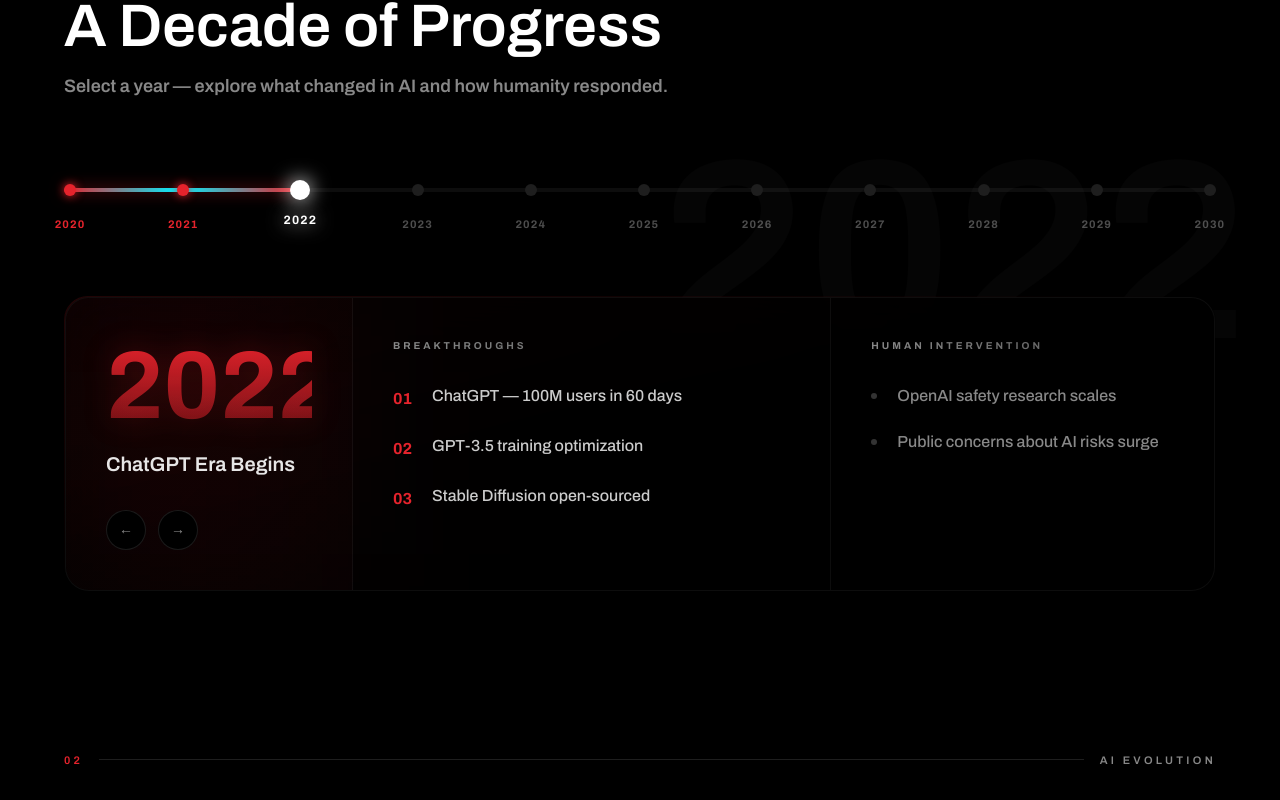
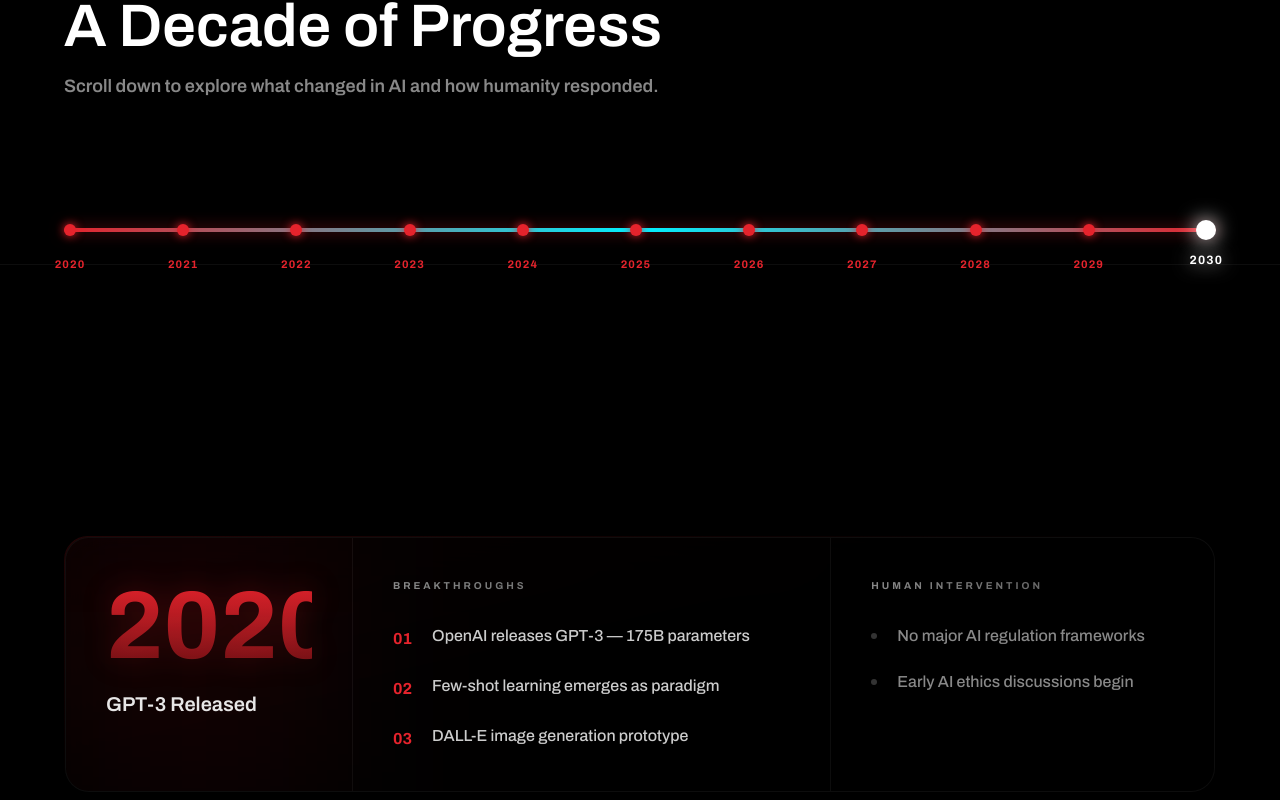
Before and after one commit to somapujith/Anthill-article, a React (Vite) app: page / in a window 1280 px wide. Shown: the part 1140-1940 px from the top of the page. Built offline with nearby package versions, Linux system fonts and the light colour scheme.

Commit message:
Implement advanced Awwwards-level creative features (Scrollytelling, Decrypt Text, Audio, Scroll Reveal Quote)

```diff
--- a/src/App.jsx
+++ b/src/App.jsx
@@ -1,3 +1,4 @@
+import { useState } from 'react'
 import Hero from './components/Hero'
 import Timeline from './components/Timeline'
 import AIEvolution from './components/AIEvolution'
@@ -10,12 +11,30 @@
 
 import ScrollProgress from './components/ScrollProgress'
 import NoiseBackground from './components/NoiseBackground'
+import { toggleAudio, getAudioState } from './utils/audio'
 
 export default function App() {
+  const [audioEnabled, setAudioEnabled] = useState(false)
+
+  const handleToggleAudio = () => {
+    setAudioEnabled(toggleAudio())
+  }
   return (
     <div className="bg-ant-black text-white font-archivo">
       <NoiseBackground />
       <ScrollProgress />
+
+      <button
+        onClick={handleToggleAudio}
+        className="fixed top-6 right-6 md:top-10 md:right-10 z-[100] w-10 h-10 rounded-full border border-white/20 bg-black/50 backdrop-blur-md flex items-center justify-center text-xs font-bold transition-all duration-300 hover:border-ant-red hover:shadow-[0_0_15px_rgba(229,35,44,0.5)]"
+      >
+        {audioEnabled ? (
+          <span className="text-ant-cyan">ON</span>
+        ) : (
+          <span className="text-white/50">OFF</span>
+        )}
+      </button>
+
       <Hero />
       <Timeline />
       <AIEvolution />
--- /dev/null
+++ b/src/components/DecryptText.jsx
@@ -0,0 +1,48 @@
+import { useState, useEffect, useRef } from 'react';
+import { motion, useInView } from 'framer-motion';
+
+const chars = 'ABCDEFGHIJKLMNOPQRSTUVWXYZ0123456789!@#$%^&*()_+{}[]|:;"<>,.?/';
+
+export default function DecryptText({ text, className = '', duration = 1000 }) {
+  const [displayText, setDisplayText] = useState('');
+  const ref = useRef(null);
+  const isInView = useInView(ref, { once: true, margin: "-10%" });
+  const hasStarted = useRef(false);
+
+  useEffect(() => {
+    if (!isInView || hasStarted.current) return;
+    hasStarted.current = true;
+
+    let iteration = 0;
+    const maxIterations = text.length;
+    const intervalTime = duration / maxIterations;
+
+    const interval = setInterval(() => {
+      setDisplayText((prev) => {
+        return text
+          .split('')
+          .map((letter, index) => {
+            if (index < iteration) {
+              return text[index];
+            }
+            return chars[Math.floor(Math.random() * chars.length)];
+          })
+          .join('');
+      });
+
+      if (iteration >= text.length) {
+        clearInterval(interval);
+      }
+
+      iteration += 1 / 3; // slows down the reveal slightly for visual effect
+    }, intervalTime);
+
+    return () => clearInterval(interval);
+  }, [isInView, text, duration]);
+
+  return (
+    <span ref={ref} className={`font-mono ${className}`}>
+      {isInView ? displayText : ''}
+    </span>
+  );
+}
--- a/src/components/FuturePredictions.jsx
+++ b/src/components/FuturePredictions.jsx
@@ -1,5 +1,6 @@
 import { useState } from 'react'
 import { motion, AnimatePresence } from 'framer-motion'
+import DecryptText from './DecryptText'
 
 const predictions = [
   { year: 2025, title: 'Near-Human Reasoning', description: 'AI systems match expert-level reasoning in specialized domains. Bar exams, medical diagnosis, code review.', probability: 85, impact: 'High', impactColor: 'text-white' },
@@ -61,7 +62,7 @@
                         exit={{ opacity: 0, height: 0 }}
                         className="text-white/60 text-sm font-medium mt-2 leading-relaxed relative z-10"
                       >
-                        {pred.description}
+                        <DecryptText text={pred.description} />
                       </motion.p>
                     )}
                   </AnimatePresence>
@@ -134,7 +135,7 @@
                         className="flex gap-5 group/item cursor-default"
                       >
                         <span className="text-ant-red font-bold shrink-0 mt-0.5 group-hover/item:text-white transition-colors duration-300 text-lg">0{i + 1}</span>
-                        <span className="text-white/80 font-medium leading-snug group-hover/item:text-white transition-colors duration-300">{point}</span>
+                        <DecryptText text={point} className="text-white/80 font-medium leading-snug group-hover/item:text-white transition-colors duration-300" />
                       </motion.div>
                     ))}
                   </div>
--- a/src/components/Impact.jsx
+++ b/src/components/Impact.jsx
@@ -1,5 +1,5 @@
-import { useState } from 'react'
-import { motion, AnimatePresence } from 'framer-motion'
+import { useState, useRef } from 'react'
+import { motion, AnimatePresence, useScroll, useTransform } from 'framer-motion'
 
 const impacts = {
   positive: [
@@ -28,6 +28,8 @@
     <section id="impact" className="bg-ant-black">
       <div className="px-8 md:px-16 pt-24 pb-16">
         <SectionHeader index="06" title="Impact & Risks" subtitle={"The Dual Nature\nof AI"} description="Tremendous benefits and serious risks exist in the same system." />
+
+        <ScrollRevealQuote />
 
         {/* toggle */}
         <div className="flex gap-2 p-1.5 bg-[#000000]/80 backdrop-blur-xl border border-white/10 rounded-full mb-16 w-fit shadow-xl relative z-10">
@@ -137,3 +139,32 @@
     </div>
   )
 }
+
+function ScrollRevealQuote() {
+  const container = useRef(null)
+  const { scrollYProgress } = useScroll({
+    target: container,
+    offset: ["start center", "end center"]
+  })
+
+  const words = "The greatest challenge of our decade is not just building artificial intelligence, but ensuring it remains fundamentally aligned with human flourishing and societal well-being.".split(" ")
+
+  return (
+    <div ref={container} className="py-24 mb-16 border-y border-white/5 bg-gradient-to-r from-transparent via-white/[0.01] to-transparent">
+      <p className="text-3xl md:text-5xl lg:text-6xl font-bold leading-[1.1] max-w-5xl flex flex-wrap gap-x-3 gap-y-2 lg:gap-x-4 lg:gap-y-4">
+        {words.map((word, i) => {
+          const start = i / words.length
+          const end = start + (1 / words.length)
+          const opacity = useTransform(scrollYProgress, [start, end], [0.15, 1])
+          const color = useTransform(scrollYProgress, [start, end], ["#ffffff33", "#ffffff"])
+
+          return (
+            <motion.span key={i} style={{ opacity, color }}>
+              {word}
+            </motion.span>
+          )
+        })}
+      </p>
+    </div>
+  )
+}
--- a/src/components/Interactive.jsx
+++ b/src/components/Interactive.jsx
@@ -1,5 +1,6 @@
 import { useState } from 'react'
 import { motion, AnimatePresence } from 'framer-motion'
+import { playGlitchSound, playHoverSound } from '../utils/audio'
 
 const getImpact = (level) => {
   if (level < 20) return { title: 'Uncontrolled Explosion', tag: 'Critical Risk', tagRed: true, outcomes: ['Rapid, unpredictable AI advancement', 'High probability of misalignment events', 'Massive unmanaged economic disruption', 'Surveillance and misuse maximized', 'AGI emergence possible by 2028', 'Outcome: uncertain, potentially catastrophic'] }
--- a/src/components/Timeline.jsx
+++ b/src/components/Timeline.jsx
@@ -1,5 +1,6 @@
-import { useState } from 'react'
-import { motion, AnimatePresence } from 'framer-motion'
+import { useState, useRef, useEffect } from 'react'
+import { motion, useInView } from 'framer-motion'
+import { playHoverSound, playClickSound } from '../utils/audio'
 
 const timelineData = [
   { year: 2020, title: 'GPT-3 Released', color: '#333', breakthroughs: ['OpenAI releases GPT-3 — 175B parameters', 'Few-shot learning emerges as paradigm', 'DALL-E image generation prototype'], intervention: ['No major AI regulation frameworks', 'Early AI ethics discussions begin'] },
@@ -15,23 +16,84 @@
   { year: 2030, title: 'New Era', color: '#e5232c', breakthroughs: ['AGI possibility high', 'Human civilization transforms', 'New intelligence paradigm begins'], intervention: ['Humanity-AI alignment critical', 'Global AI governance essential', 'Decisions made now echo for generations'] }
 ]
 
+function TimelinePanel({ item, onVisible }) {
+  const ref = useRef(null)
+  const isInView = useInView(ref, { margin: "-50% 0px -50% 0px" })
+
+  useEffect(() => {
+    if (isInView) onVisible(item.year)
+  }, [isInView, item.year, onVisible])
+
+  return (
+    <div ref={ref} id={`year-${item.year}`} className="min-h-screen flex flex-col justify-center py-20 relative group">
+      <div className="absolute right-0 top-1/2 -translate-y-1/2 text-[15vw] font-semibold text-white/[0.015] select-none pointer-events-none leading-none pr-8">
+        {item.year}
+      </div>
+      <div className="relative rounded-3xl overflow-hidden p-[1px] group z-10 max-w-6xl mx-auto w-full">
+        <div className="absolute inset-0 bg-gradient-to-br from-ant-red/30 via-transparent to-transparent opacity-50 group-hover:opacity-100 transition-opacity duration-1000" />
+        <div className="grid md:grid-cols-12 gap-0 relative bg-[#000000]/80 backdrop-blur-xl border border-white/5 rounded-3xl overflow-hidden shadow-2xl">
+          {/* Glowing orbital dot effect */}
+          <div className="absolute top-0 left-0 w-64 h-64 bg-ant-red/10 blur-[100px] pointer-events-none" />
+
+          {/* year column */}
+          <div className="md:col-span-3 p-10 border-b md:border-b-0 md:border-r border-white/5 flex flex-col justify-between relative z-10"
+            style={{ background: `linear-gradient(135deg, rgba(0,0,0,0) 0%, ${item.color}11 100%)` }}
+          >
+            <div>
+              <p className="text-[clamp(4rem,8vw,6rem)] font-bold text-transparent bg-clip-text bg-gradient-to-b from-ant-red to-ant-red/40 leading-none mb-4 drop-shadow-[0_0_15px_rgba(229,35,44,0.3)]">{item.year}</p>
+              <p className="text-xl font-semibold text-white/90">{item.title}</p>
+            </div>
+          </div>
+
+          {/* breakthroughs */}
+          <div className="md:col-span-5 p-10 border-b md:border-b-0 md:border-r border-white/5 relative z-10 bg-black/20">
+            <p className="text-[10px] font-bold tracking-[0.3em] text-transparent bg-clip-text bg-gradient-to-r from-ant-muted to-white/30 uppercase mb-8">Breakthroughs</p>
+            <ul className="space-y-6">
+              {item.breakthroughs.map((bt, i) => (
+                <li key={i} className="flex gap-5 group/item cursor-default">
+                  <span className="text-ant-red font-bold shrink-0 mt-0.5 group-hover/item:text-white transition-colors duration-300">0{i + 1}</span>
+                  <span className="text-white/80 font-medium leading-snug group-hover/item:text-white transition-colors duration-300">{bt}</span>
+                </li>
+              ))}
+            </ul>
+          </div>
+
+          {/* intervention */}
+          <div className="md:col-span-4 p-10 relative z-10 bg-black/40">
+            <p className="text-[10px] font-bold tracking-[0.3em] text-transparent bg-clip-text bg-gradient-to-r from-ant-muted to-white/30 uppercase mb-8">Human Intervention</p>
+            <ul className="space-y-6">
+              {item.intervention.map((intv, i) => (
+                <li key={i} className="flex gap-5 group/item cursor-default">
+                  <span className="w-1.5 h-1.5 rounded-full bg-white/20 shrink-0 mt-2 group-hover/item:bg-ant-red transition-colors duration-300" />
+                  <span className="text-ant-muted font-medium leading-snug group-hover/item:text-white/80 transition-colors duration-300">{intv}</span>
+                </li>
+              ))}
+            </ul>
+          </div>
+        </div>
+      </div>
+    </div>
+  )
+}
+
 export default function Timeline() {
   const [selected, setSelected] = useState(2022)
-  const current = timelineData.find(d => d.year === selected)
   const idx = timelineData.findIndex(d => d.year === selected)
+
+  const scrollToYear = (year) => {
+    const el = document.getElementById(`year-${year}`)
+    if (el) el.scrollIntoView({ behavior: 'smooth', block: 'center' })
+  }
 
   return (
     <section id="timeline" className="bg-ant-black relative overflow-hidden">
-      {/* large year watermark */}
-      <div className="absolute right-0 top-1/2 -translate-y-1/2 text-[20vw] font-semibold text-white/[0.02] select-none pointer-events-none leading-none pr-8">
-        {selected}
+      <div className="px-8 md:px-16 pt-24 pb-8 relative z-20">
+        <SectionHeader index="01" title="Timeline" subtitle="A Decade of Progress" description="Scroll down to explore what changed in AI and how humanity responded." />
       </div>
 
-      <div className="px-8 md:px-16 pt-24 pb-16 relative z-10">
-        <SectionHeader index="01" title="Timeline" subtitle="A Decade of Progress" description="Select a year — explore what changed in AI and how humanity responded." />
-
-        {/* horizontal year scrubber */}
-        <div className="relative mb-20 py-4">
+      {/* Sticky horizontal year scrubber */}
+      <div className="sticky top-0 z-50 bg-[#000000]/80 backdrop-blur-xl border-b border-white/5 px-8 md:px-16 py-6 shadow-2xl">
+        <div className="relative max-w-6xl mx-auto">
           {/* progress track */}
           <div className="absolute top-1/2 left-0 w-full h-1 bg-white/5 -translate-y-1/2 rounded-full overflow-hidden" />
           <motion.div
@@ -44,7 +106,8 @@
             {timelineData.map((item, i) => (
               <button
                 key={item.year}
-                onClick={() => setSelected(item.year)}
+                onClick={() => { playClickSound(); scrollToYear(item.year); }}
+                onMouseEnter={playHoverSound}
                 className="flex flex-col items-center gap-4 group relative"
               >
                 <motion.div
@@ -63,104 +126,13 @@
             ))}
           </div>
         </div>
+      </div>
 
-        {/* mobile year pills */}
-        <div className="flex gap-2 overflow-x-auto pb-4 mb-12 md:hidden">
-          {timelineData.map((item) => (
-            <button
-              key={item.year}
-              onClick={() => setSelected(item.year)}
-              className={`flex-shrink-0 px-4 py-2 text-xs font-semibold border transition-colors ${selected === item.year ? 'bg-ant-red border-ant-red text-white' : 'border-ant-border text-ant-muted'}`}
-            >
-              {item.year}
-            </button>
-          ))}
-        </div>
-
-        {/* content panel */}
-        <AnimatePresence mode="wait">
-          {current && (
-            <motion.div
-              key={current.year}
-              initial={{ opacity: 0, y: 24 }}
-              animate={{ opacity: 1, y: 0 }}
-              exit={{ opacity: 0, y: -24 }}
-              transition={{ duration: 0.3, ease: [0.22, 1, 0.36, 1] }}
-            >
-              <div className="relative rounded-3xl overflow-hidden p-[1px] group">
-                <div className="absolute inset-0 bg-gradient-to-br from-ant-red/30 via-transparent to-transparent opacity-50 group-hover:opacity-100 transition-opacity duration-1000" />
-                <div className="grid md:grid-cols-12 gap-0 relative bg-[#000000]/80 backdrop-blur-xl border border-white/5 rounded-3xl overflow-hidden shadow-2xl">
-                  {/* Glowing orbital dot effect */}
-                  <div className="absolute top-0 left-0 w-64 h-64 bg-ant-red/10 blur-[100px] pointer-events-none" />
-
-                  {/* year column */}
-                  <div className="md:col-span-3 p-10 border-b md:border-b-0 md:border-r border-white/5 flex flex-col justify-between relative z-10"
-                    style={{ background: `linear-gradient(135deg, rgba(0,0,0,0) 0%, ${current.color}11 100%)` }}
-                  >
-                    <div>
-                      <p className="text-[clamp(4rem,8vw,6rem)] font-bold text-transparent bg-clip-text bg-gradient-to-b from-ant-red to-ant-red/40 leading-none mb-4 drop-shadow-[0_0_15px_rgba(229,35,44,0.3)]">{current.year}</p>
-                      <p className="text-xl font-semibold text-white/90">{current.title}</p>
-                    </div>
-                    <div className="mt-8 hidden md:block">
-                      <div className="flex gap-3">
-                        <button
-                          onClick={() => setSelected(Math.max(2020, selected - 1))}
-                          className="w-10 h-10 rounded-full border border-white/10 flex items-center justify-center bg-[#000000] text-ant-muted text-sm hover:border-ant-red/50 hover:text-ant-red hover:shadow-[0_0_15px_rgba(229,35,44,0.3)] transition-all duration-300"
-                        >
-                          ←
-                        </button>
-                        <button
-                          onClick={() => setSelected(Math.min(2030, selected + 1))}
-                          className="w-10 h-10 rounded-full border border-white/10 flex items-center justify-center bg-[#000000] text-ant-muted text-sm hover:border-ant-red/50 hover:text-ant-red hover:shadow-[0_0_15px_rgba(229,35,44,0.3)] transition-all duration-300"
-                        >
-                          →
-                        </button>
-                      </div>
-                    </div>
-                  </div>
-
-                  {/* breakthroughs */}
-                  <div className="md:col-span-5 p-10 border-b md:border-b-0 md:border-r border-white/5 relative z-10 bg-black/20">
-                    <p className="text-[10px] font-bold tracking-[0.3em] text-transparent bg-clip-text bg-gradient-to-r from-ant-muted to-white/30 uppercase mb-8">Breakthroughs</p>
-                    <ul className="space-y-6">
-                      {current.breakthroughs.map((item, i) => (
-                        <motion.li
-                          key={i}
-                          initial={{ opacity: 0, x: -12 }}
-                          animate={{ opacity: 1, x: 0 }}
-                          transition={{ delay: i * 0.1 }}
-                          className="flex gap-5 group/item cursor-default"
-                        >
-                          <span className="text-ant-red font-bold shrink-0 mt-0.5 group-hover/item:text-white transition-colors duration-300">0{i + 1}</span>
-                          <span className="text-white/80 font-medium leading-snug group-hover/item:text-white transition-colors duration-300">{item}</span>
-                        </motion.li>
-                      ))}
-                    </ul>
-                  </div>
-
-                  {/* intervention */}
-                  <div className="md:col-span-4 p-10 relative z-10 bg-black/40">
-                    <p className="text-[10px] font-bold tracking-[0.3em] text-transparent bg-clip-text bg-gradient-to-r from-ant-muted to-white/30 uppercase mb-8">Human Intervention</p>
-                    <ul className="space-y-6">
-                      {current.intervention.map((item, i) => (
-                        <motion.li
-                          key={i}
-                          initial={{ opacity: 0, x: -12 }}
-                          animate={{ opacity: 1, x: 0 }}
-                          transition={{ delay: 0.15 + i * 0.1 }}
-                          className="flex gap-5 group/item cursor-default"
-                        >
-                          <span className="w-1.5 h-1.5 rounded-full bg-white/20 shrink-0 mt-2 group-hover/item:bg-ant-red transition-colors duration-300" />
-                          <span className="text-ant-muted font-medium leading-snug group-hover/item:text-white/80 transition-colors duration-300">{item}</span>
-                        </motion.li>
-                      ))}
-                    </ul>
-                  </div>
-                </div>
-              </div>
-            </motion.div>
-          )}
-        </AnimatePresence>
+      {/* Content Panels mapped vertically */}
+      <div className="px-8 md:px-16 relative z-10 pb-32">
+        {timelineData.map(item => (
+          <TimelinePanel key={item.year} item={item} onVisible={setSelected} />
+        ))}
       </div>
     </section>
   )
--- /dev/null
+++ b/src/utils/audio.js
@@ -0,0 +1,81 @@
+// Web Audio API Synthesizer for UI Sounds
+let audioCtx = null;
+let isAudioEnabled = false;
+
+export const initAudio = () => {
+  if (!audioCtx) {
+    audioCtx = new (window.AudioContext || window.webkitAudioContext)();
+  }
+  if (audioCtx.state === 'suspended') {
+    audioCtx.resume();
+  }
+  isAudioEnabled = true;
+};
+
+export const toggleAudio = () => {
+  if (!isAudioEnabled) {
+    initAudio();
+  } else {
+    isAudioEnabled = false;
+  }
+  return isAudioEnabled;
+};
+
+export const getAudioState = () => isAudioEnabled;
+
+export const playHoverSound = () => {
+  if (!isAudioEnabled || !audioCtx) return;
+  const osc = audioCtx.createOscillator();
+  const gain = audioCtx.createGain();
+
+  osc.type = 'sine';
+  osc.frequency.setValueAtTime(300, audioCtx.currentTime);
+  osc.frequency.exponentialRampToValueAtTime(100, audioCtx.currentTime + 0.1);
+
+  gain.gain.setValueAtTime(0.02, audioCtx.currentTime);
+  gain.gain.exponentialRampToValueAtTime(0.001, audioCtx.currentTime + 0.1);
+
+  osc.connect(gain);
+  gain.connect(audioCtx.destination);
+
+  osc.start();
+  osc.stop(audioCtx.currentTime + 0.1);
+};
+
+export const playClickSound = () => {
+  if (!isAudioEnabled || !audioCtx) return;
+  const osc = audioCtx.createOscillator();
+  const gain = audioCtx.createGain();
+
+  osc.type = 'square';
+  osc.frequency.setValueAtTime(800, audioCtx.currentTime);
+  osc.frequency.exponentialRampToValueAtTime(200, audioCtx.currentTime + 0.1);
+
+  gain.gain.setValueAtTime(0.05, audioCtx.currentTime);
+  gain.gain.exponentialRampToValueAtTime(0.001, audioCtx.currentTime + 0.1);
+
+  osc.connect(gain);
+  gain.connect(audioCtx.destination);
+
+  osc.start();
+  osc.stop(audioCtx.currentTime + 0.1);
+};
+
+export const playGlitchSound = () => {
+  if (!isAudioEnabled || !audioCtx) return;
+  const osc = audioCtx.createOscillator();
+  const gain = audioCtx.createGain();
+
+  osc.type = 'sawtooth';
+  osc.frequency.setValueAtTime(150, audioCtx.currentTime);
+  osc.frequency.linearRampToValueAtTime(100, audioCtx.currentTime + 0.2);
+
+  gain.gain.setValueAtTime(0.03, audioCtx.currentTime);
+  gain.gain.exponentialRampToValueAtTime(0.001, audioCtx.currentTime + 0.2);
+
+  osc.connect(gain);
+  gain.connect(audioCtx.destination);
+
+  osc.start();
+  osc.stop(audioCtx.currentTime + 0.2);
+};
```
